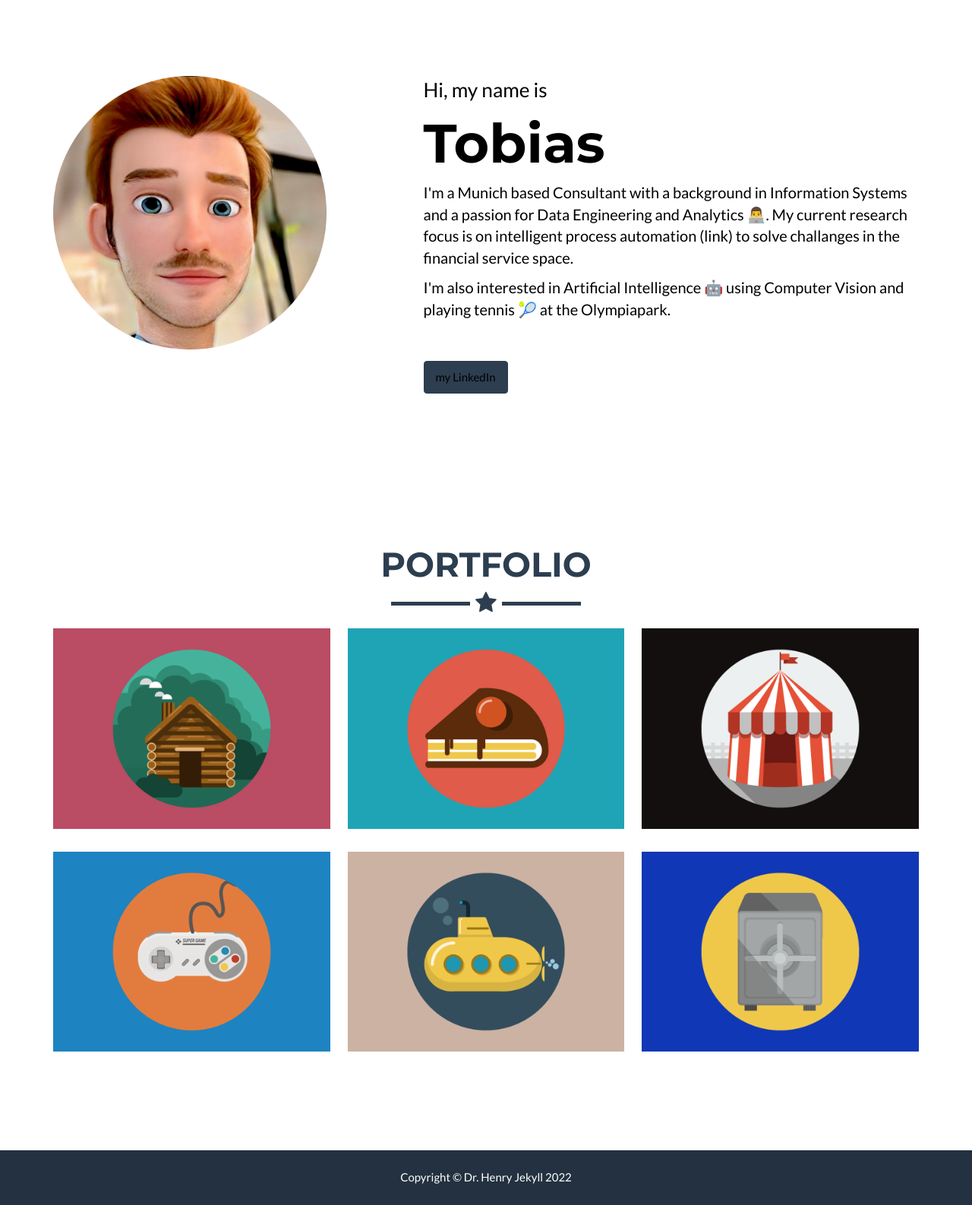
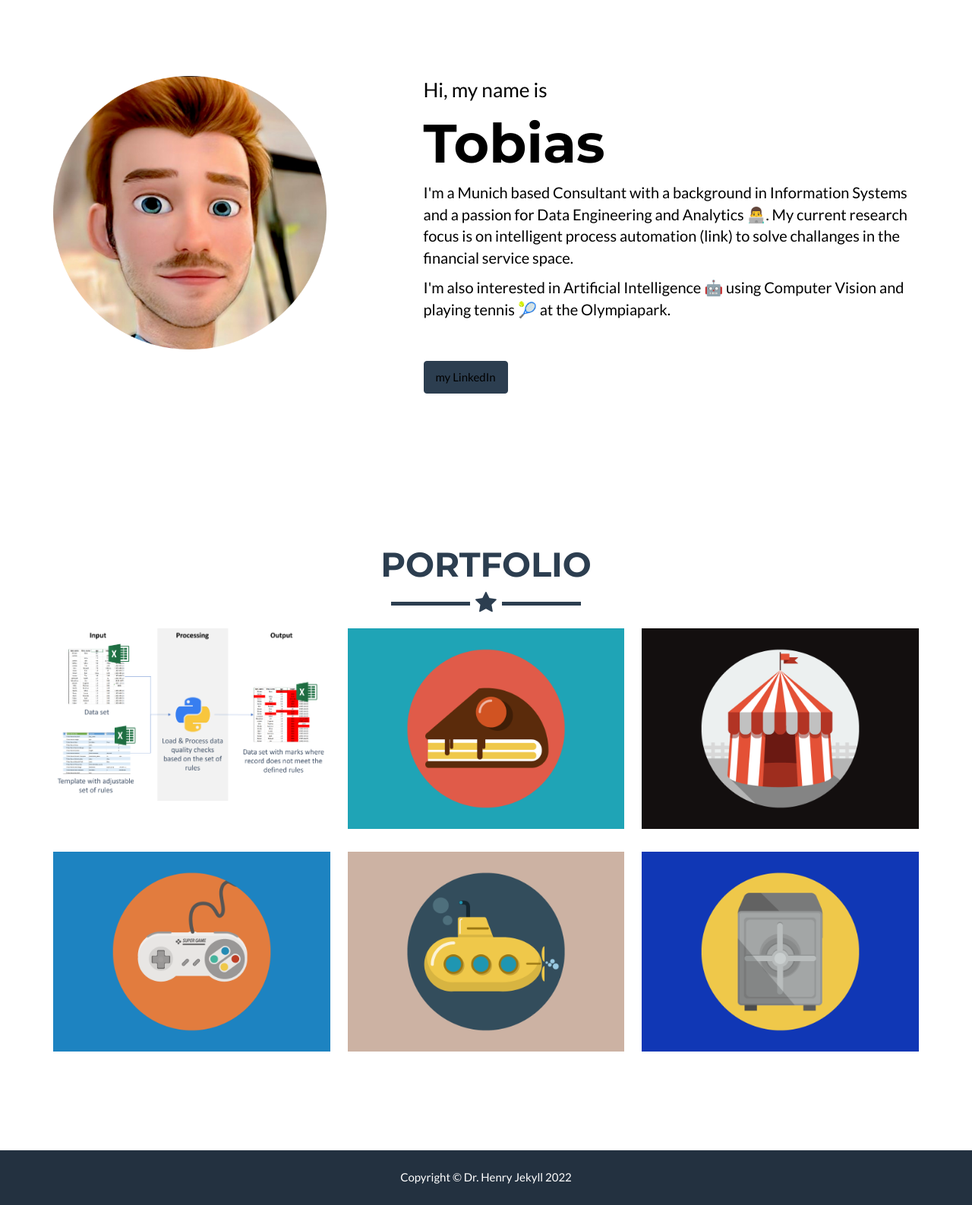
Before and after one commit to tolan005/tolan005.github.io, a Jekyll site: the page built from _posts/2014-07-18-project-1.markdown, in a window 1280 px wide. Shown: the whole page at 76% size. Built offline with Jekyll 4.4.1, drawn with Linux system fonts in a browser that asks for light colours.

Commit message:
Update 2014-07-18-project-1.markdown
change pic

```diff
--- a/_posts/2014-07-18-project-1.markdown
+++ b/_posts/2014-07-18-project-1.markdown
@@ -2,7 +2,7 @@
 layout: default
 modal-id: 1
 date: 2014-07-18
-img: cabin.png
+img: data_quality_check_pic.png
 alt: image-alt
 project-date: April 2014
 client: tbd
```
